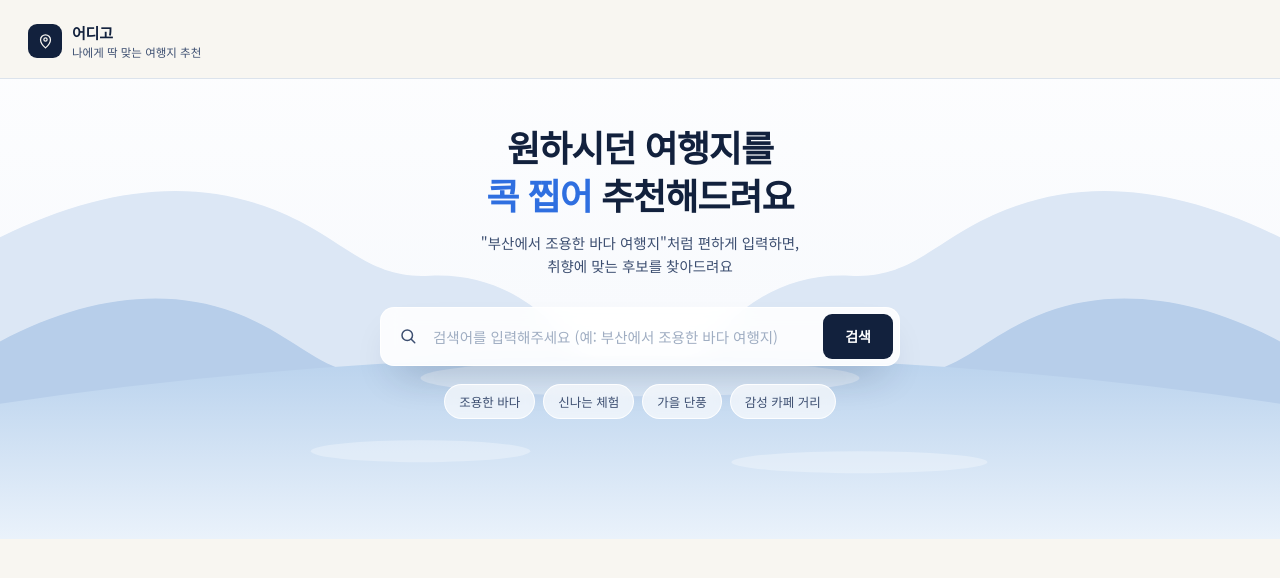
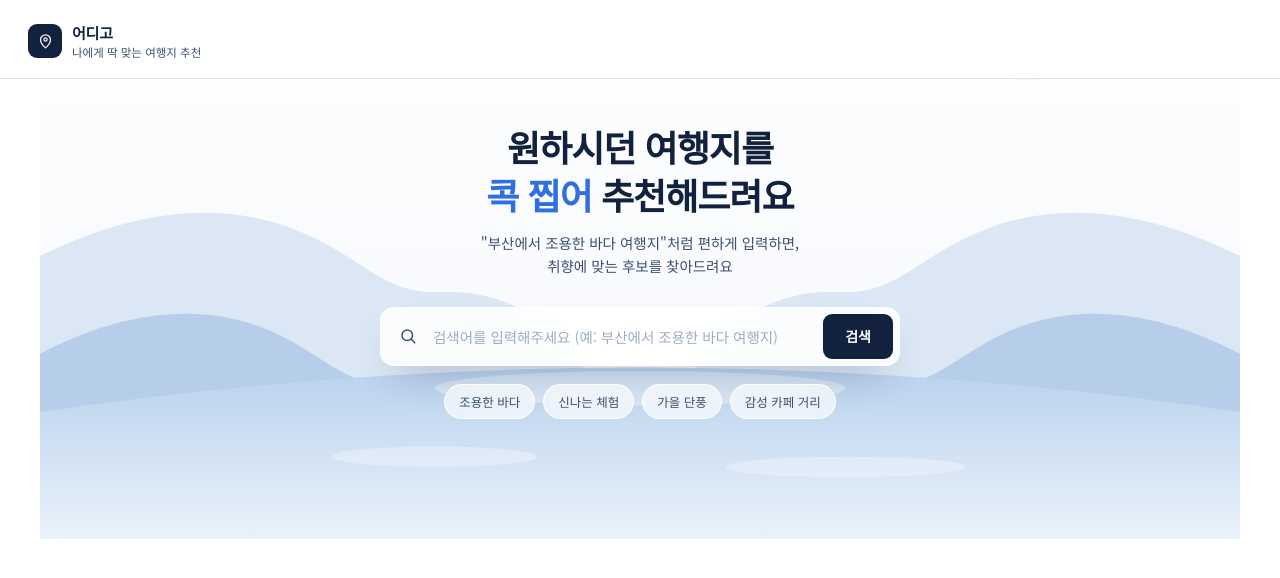
Before and after one commit to SIG-WhereToGO/wheretogo-frontend, a React (Vite) app: page / in a window 1280 px wide. Shown: the top 578 px of the page. Built offline with nearby package versions, Linux system fonts and the light colour scheme; no server answers.

Commit message:
[DESIGN] 화면 비율 조정

```diff
--- a/src/index.css
+++ b/src/index.css
@@ -6,7 +6,7 @@
   --tide: #6e93c4;
   --tide-light: #b9cee8;
   --mist: #eaf0f7;
-  --paper: #f8f6f1;
+  --paper: #ffffff;
   --accent: #2f6fe0;       /* 파랑 계열 강조색 */
   --accent-soft: #bbd3f5;
   --line: #dce3ec;
@@ -47,14 +47,12 @@ a {
 
 .app-stage {
   width: 100%;
-  min-height: 100vh;
   margin: 0;
   padding: 0;
 }
 
 .card-shell {
   width: 100%;
-  min-height: 100vh;
   background: transparent;
   border: none;
   border-radius: 0;
--- a/src/pages/SearchPage.css
+++ b/src/pages/SearchPage.css
@@ -1,5 +1,7 @@
 .hero {
   position: relative;
+  max-width: 1200px;
+  margin: 0 auto;
   padding: 44px 40px 0;
   text-align: center;
   overflow: hidden;
```
